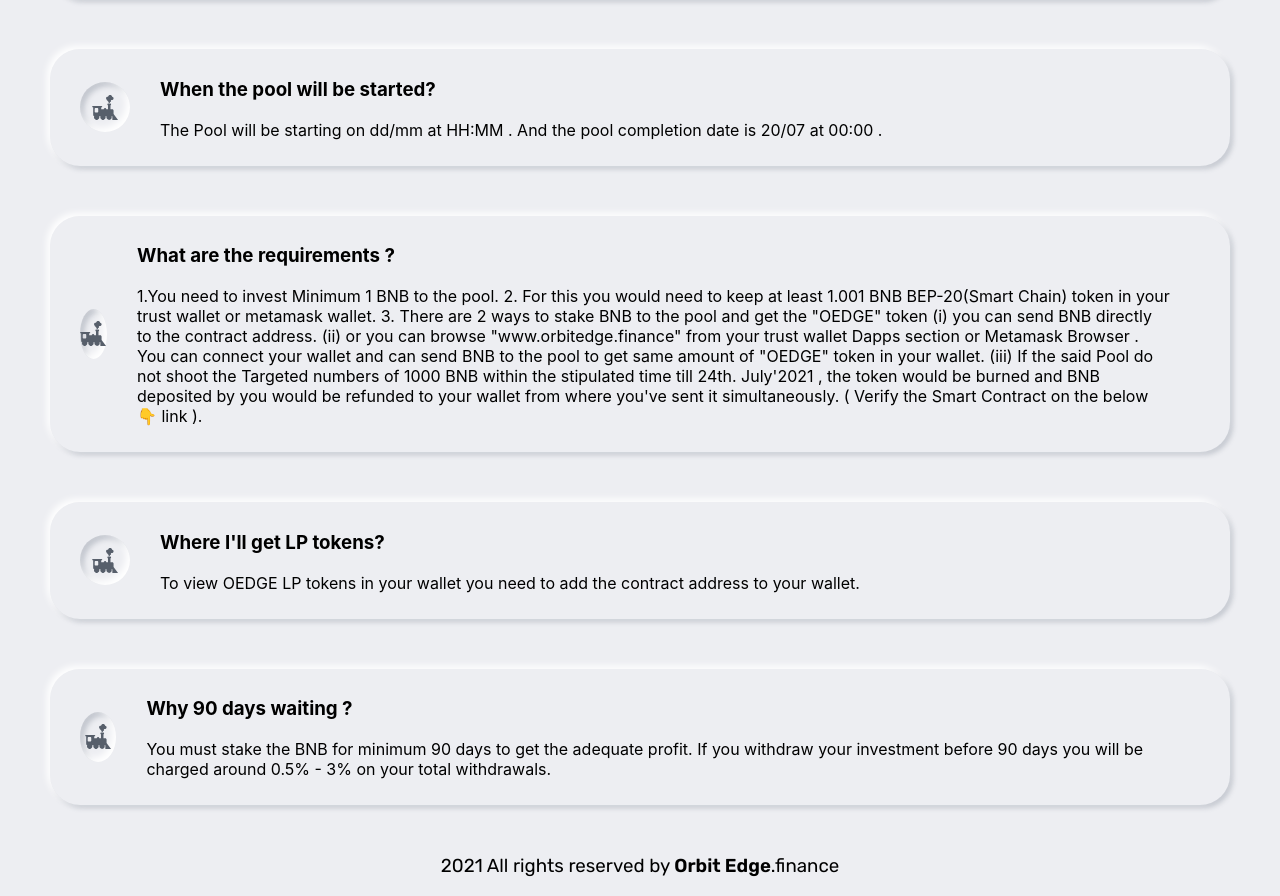
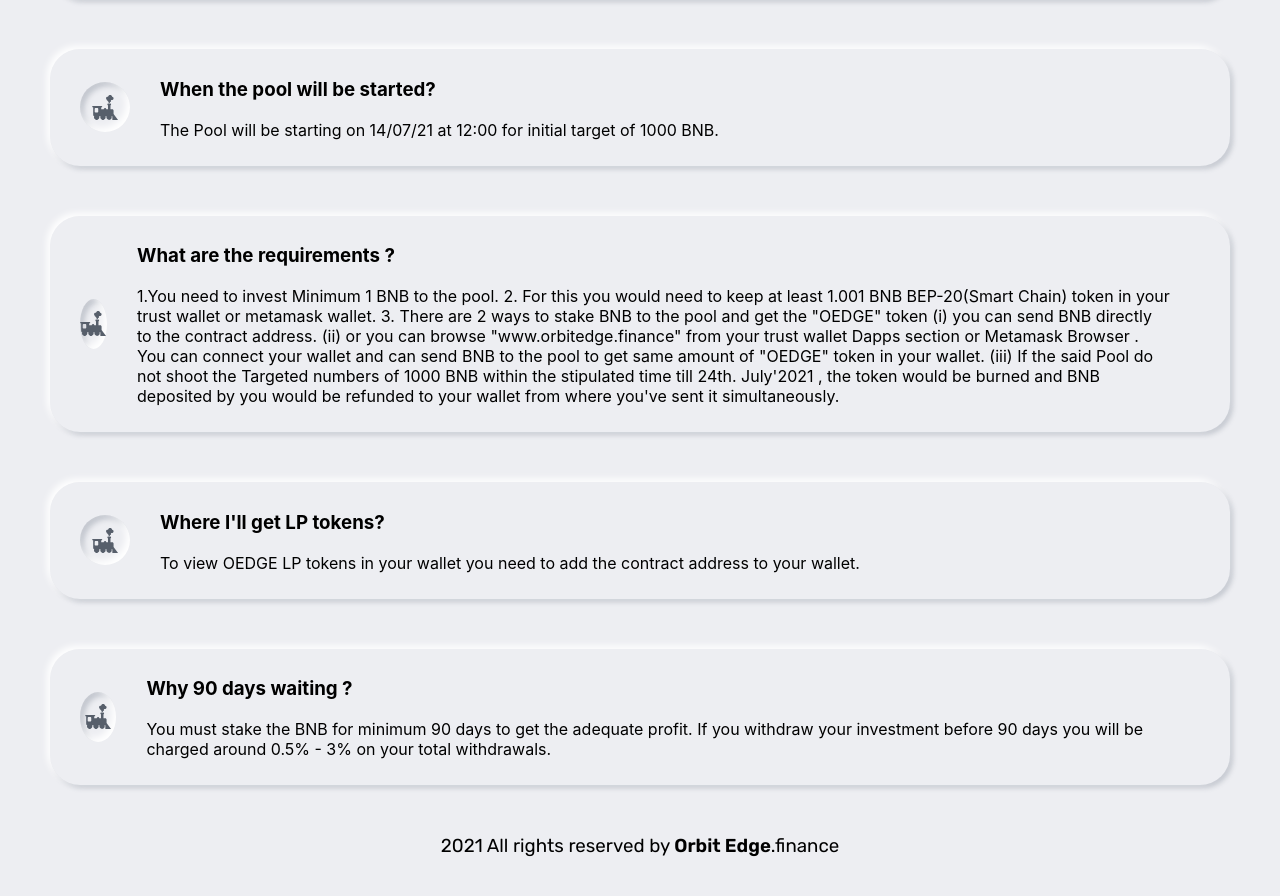
Before and after one commit to p14041999/orbitrage, a React (Create React App) app: page / in a window 1280 px wide. Shown: the part 5500-6396 px from the top of the page. Built offline with nearby package versions, Linux system fonts and the light colour scheme.

Commit message:
Update qna.js

```diff
--- a/src/assets/qna.js
+++ b/src/assets/qna.js
@@ -19,7 +19,7 @@
 
   {
     ques: "When the pool will be started?",
-    ans: `The Pool will be starting on dd/mm at HH:MM . And the pool completion date is 20/07 at 00:00 .`,
+    ans: `The Pool will be starting on 14/07/21 at 12:00 for initial target of 1000 BNB.`,
   },
   {
     ques: "What are the requirements ?",
@@ -28,8 +28,7 @@
     3. There are 2 ways to stake BNB to the pool and get the "OEDGE" token
     (i) you can send BNB directly to the contract address.
     (ii) or you can browse "www.orbitedge.finance" from your trust wallet Dapps section or Metamask Browser . You can connect your wallet and can send BNB to the pool to get same amount of "OEDGE" token in your wallet.
-    (iii) If the said Pool do not shoot the Targeted numbers of 1000 BNB within the stipulated time till 24th. July'2021 , the token would be burned and BNB deposited by you would be refunded to your wallet from where you've sent it simultaneously.
-    ( Verify the Smart Contract on the below 👇 link ).`,
+    (iii) If the said Pool do not shoot the Targeted numbers of 1000 BNB within the stipulated time till 24th. July'2021 , the token would be burned and BNB deposited by you would be refunded to your wallet from where you've sent it simultaneously.`,
   },
   {
     ques: "Where I'll get LP tokens?",
```
